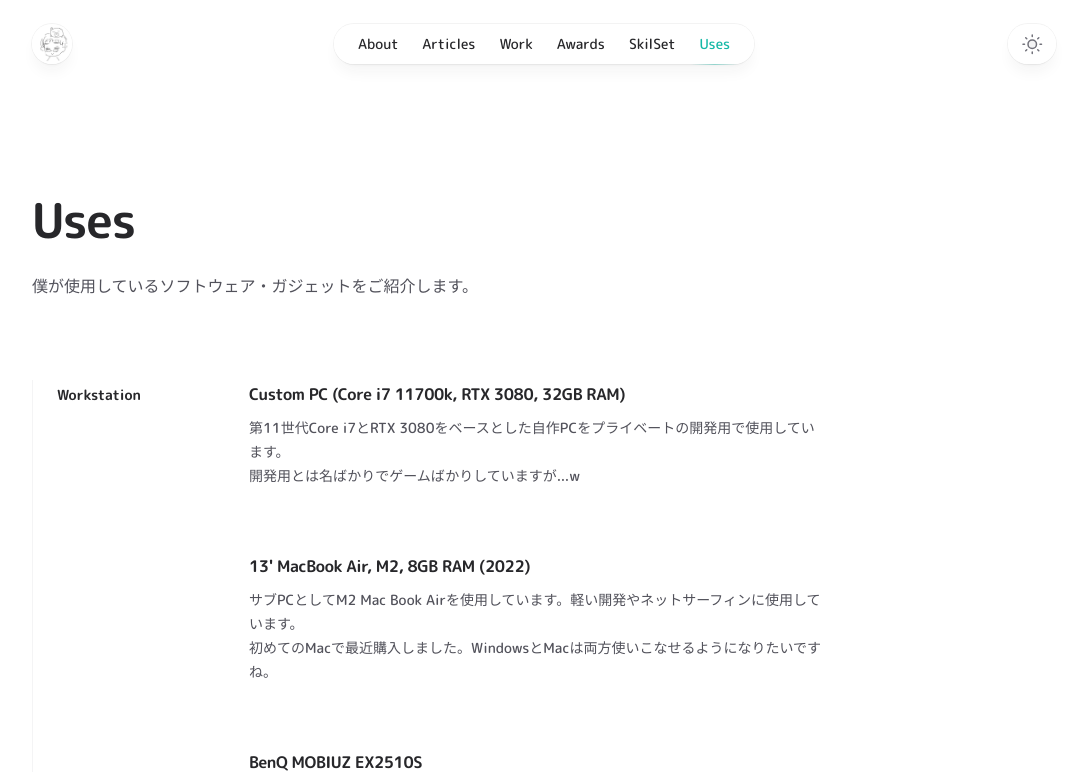
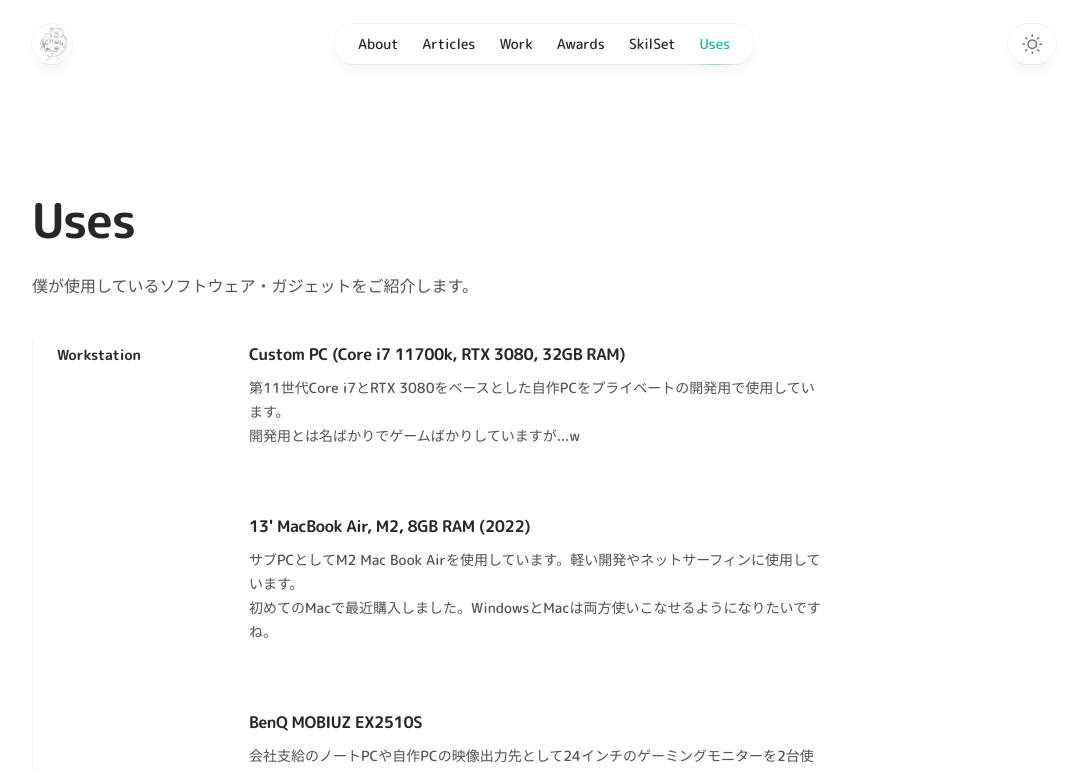
Before and after one commit to yuma-shin/yuma-website, a Next.js app: page /uses in a window 1280 px wide. Shown: the top 772 px of the page, without its empty margins (96-1179 px from the left). Built offline with nearby package versions, Linux system fonts and the light colour scheme; no server answers.

Commit message:
padding change

```diff
--- a/src/components/SimpleLayout.jsx
+++ b/src/components/SimpleLayout.jsx
@@ -11,7 +11,7 @@ export function SimpleLayout({ title, intro, children }) {
           {intro}
         </p>
       </header>
-      {children && <div className="mt-16 sm:mt-20">{children}</div>}
+      {children && <div className="mt-16 sm:mt-10">{children}</div>}
     </Container>
   )
 }
```
